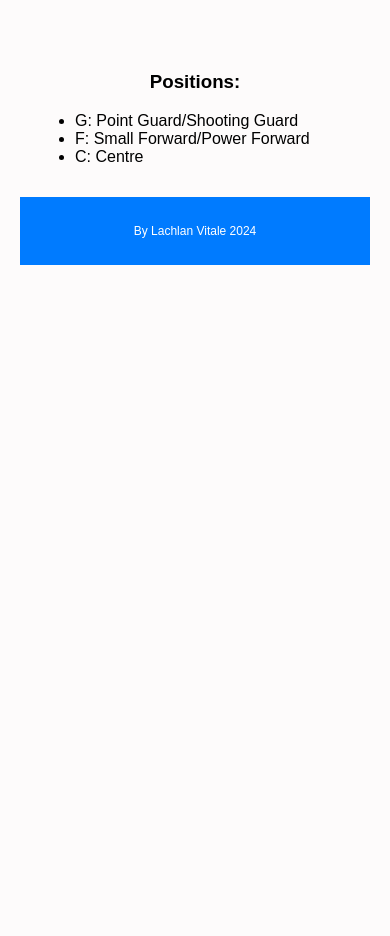
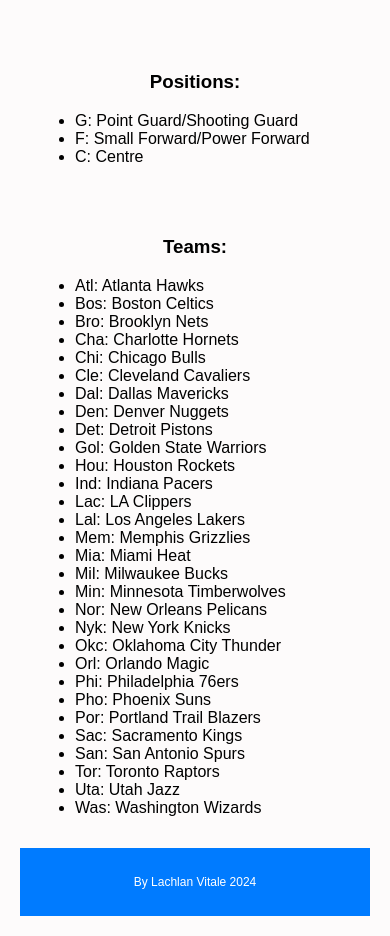
Before and after one commit to LachlanVitale12/Software-Task-1---Year-12, a Flask app: page /index in a window 390 px wide. Shown: the part 785-1721 px from the top of the page. Before the commit the page ends 1050 px from the top, so only its background shows below. Run offline with Flask 3, Linux system fonts and the light colour scheme.

Commit message:
improved responsiveness through the layouts

```diff
--- a/templates/delete.html
+++ b/templates/delete.html
@@ -6,9 +6,8 @@
 
 {% block content %}
 <form action="/delete" method="POST">
-    <label for="deleted_user">Players ID: </label>
-    <input type="text" id="deleted_user" name="deleted_user" required>
-    <br><br>
+    <label for="deleted_user">Players ID: </label><br>
+    <input type="text" id="deleted_user" name="deleted_user" required><br><br>
     <input type ="submit" value="Delete Player">
 </form>
 <br>
--- a/templates/index.html
+++ b/templates/index.html
@@ -27,4 +27,38 @@
     <li>F: Small Forward/Power Forward</li>
     <li>C: Centre</li>
 </ul>
+<br><br>
+<h3>Teams:</h3>
+<ul>
+    <li>Atl: Atlanta Hawks</li>
+    <li>Bos: Boston Celtics</li>
+    <li>Bro: Brooklyn Nets</li>
+    <li>Cha: Charlotte Hornets</li>
+    <li>Chi: Chicago Bulls</li>
+    <li>Cle: Cleveland Cavaliers</li>
+    <li>Dal: Dallas Mavericks</li>
+    <li>Den: Denver Nuggets</li>
+    <li>Det: Detroit Pistons</li>
+    <li>Gol: Golden State Warriors</li>
+    <li>Hou: Houston Rockets</li>
+    <li>Ind: Indiana Pacers</li>
+    <li>Lac: LA Clippers</li>
+    <li>Lal: Los Angeles Lakers</li>
+    <li>Mem: Memphis Grizzlies</li>
+    <li>Mia: Miami Heat</li>
+    <li>Mil: Milwaukee Bucks</li>
+    <li>Min: Minnesota Timberwolves</li>
+    <li>Nor: New Orleans Pelicans</li>
+    <li>Nyk: New York Knicks</li>
+    <li>Okc: Oklahoma City Thunder</li>
+    <li>Orl: Orlando Magic</li>
+    <li>Phi: Philadelphia 76ers</li>
+    <li>Pho: Phoenix Suns</li>
+    <li>Por: Portland Trail Blazers</li>
+    <li>Sac: Sacramento Kings</li>
+    <li>San: San Antonio Spurs</li>
+    <li>Tor: Toronto Raptors</li>
+    <li>Uta: Utah Jazz</li>
+    <li>Was: Washington Wizards</li>
+</ul>
 {% endblock %}
--- a/templates/search.html
+++ b/templates/search.html
@@ -6,13 +6,13 @@
 
 {% block content %}
 <form action="/search" method="POST">
-    <label for="searched_user">Players Name: </label>
+    <label for="searched_user">Players Name: </label><br>
     <input type="text" id="searched_user" name="searched_user" required><br><br>
     <input type ="submit" value="Search for Player">
 </form>
 <br><br>
 <form action="/search" method="POST">
-    <label for="searched_team">Team Name: </label>
+    <label for="searched_team">Team Name: </label><br>
     <select name="searched_team" id="searched_team" required>
         <option value="Atl">Atlanta Hawks</option>
         <option value="Bos">Boston Celtics</option>
--- a/templates/sort.html
+++ b/templates/sort.html
@@ -6,7 +6,7 @@
 
 {% block content %}
 <form action="/sort" method="POST">
-    <label for="stat">Select a stat:</label>
+    <label for="stat">Select a stat:</label><br>
     <select name="stat" id="stat" required>
         <option value="GP">GP</option>
         <option value="MPG">MPG</option>
@@ -24,7 +24,7 @@
 
     <br><br>
 
-    <label for="order">Ascending or Decending:</label>
+    <label for="order">Ascending or Decending:</label><br>
     <select name="order" id="order" required>
         <option value="ASC">Ascending</option>
         <option value="DESC">Decending</option>
```
Also changed, not shown: templates/add.html (+30 -62 lines), templates/update.html (+6 -12 lines).
